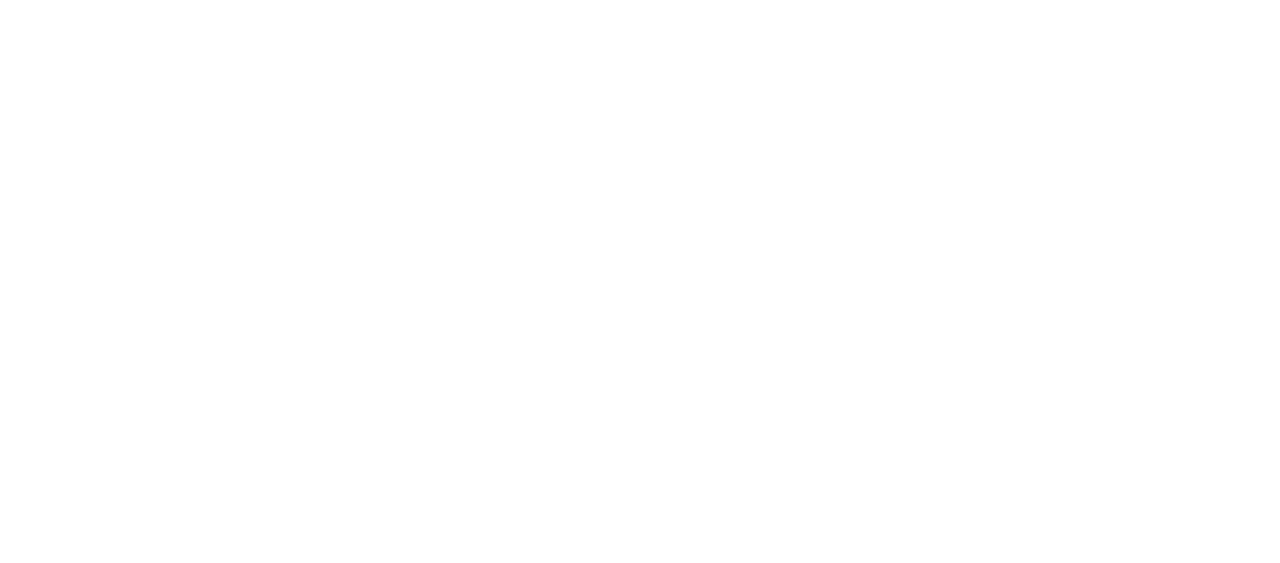
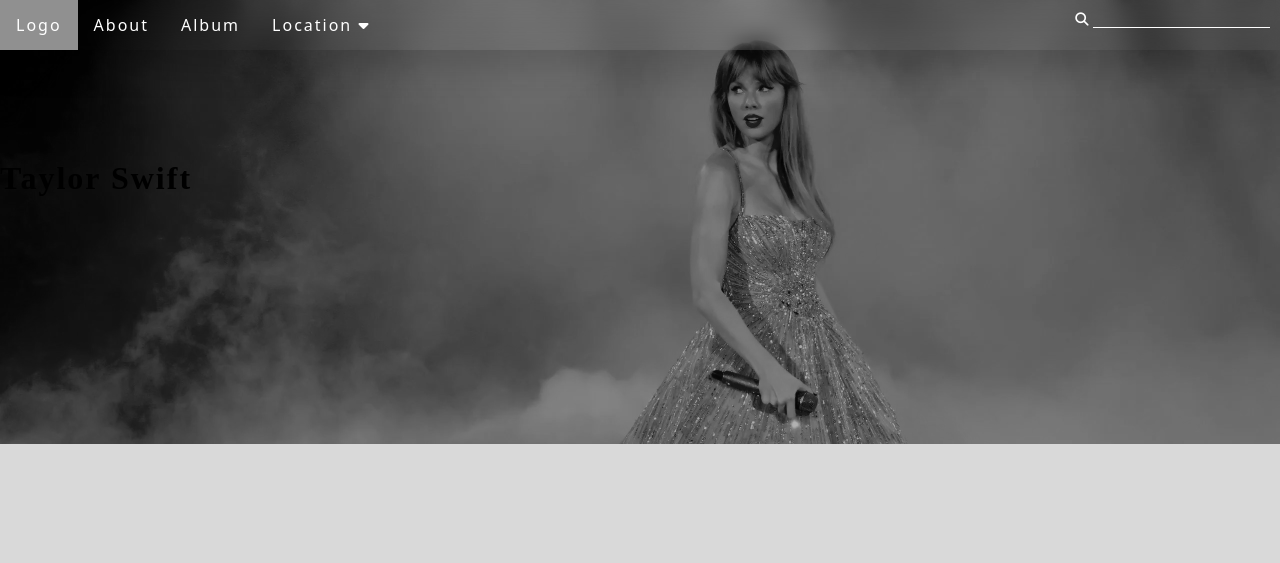
Before and after one commit to Love2Bit/TugasAkhirPRweb, a plain HTML site: page Taylor.html in a window 1280 px wide. Drawn offline with Linux system fonts and the light colour scheme.

Commit message:
Taylor's page & bg color index

```diff
--- a/Taylor.html
+++ b/Taylor.html
@@ -3,9 +3,36 @@
 <head>
     <meta charset="UTF-8">
     <meta name="viewport" content="width=device-width, initial-scale=1.0">
-    <title>Document</title>
+    <title>Taylor Swift</title>
+    <link rel="stylesheet" href="assets/style/taystyle.css">
 </head>
 <body>
-
+    <header>
+        <div class="main-image">
+            <img src="assets/img/taylorpage.jpg" alt="Taylor Swift">
+            <div>
+                <h1 class="Artist-name">Taylor Swift</h1>
+            </div>
+        </div>
+        <div class="navbar">
+            <a href="#Logo">Logo</a>
+            <a href="#New">About</a>
+            <a href="#Artist">Album</a>
+            <div class="dropdown">
+                <button class="dropbtn">Location <i class="fa-solid fa-caret-down"></i></button>
+                <div class="dropdown-content">
+                    <a href="#Jakarta">Jakarta</a>
+                    <a href="#Bandung">Bandung</a>
+                    <a href="#Semarang">Semarang</a>
+                    <a href="#Surabaya">Surabaya</a>
+                </div>
+            </div>
+            <form class="search-form">
+                <button href="search-icon"><i class="fa-solid fa-magnifying-glass"></i></button>
+                <input type="search" name="search-bar" id="search-bar">
+            </form>
+        </div>
+    </header>
+    <link rel="stylesheet" href="https://cdnjs.cloudflare.com/ajax/libs/font-awesome/6.5.1/css/all.min.css" integrity="sha512-DTOQO9RWCH3ppGqcWaEA1BIZOC6xxalwEsw9c2QQeAIftl+Vegovlnee1c9QX4TctnWMn13TZye+giMm8e2LwA==" crossorigin="anonymous" referrerpolicy="no-referrer" />
 </body>
 </html>
--- a/assets/style/style.css
+++ b/assets/style/style.css
@@ -5,7 +5,7 @@
 }
 
 body{
-  background-color: white;
+  background-color: rgb(205, 205, 205);
 }
 
 header {
--- /dev/null
+++ b/assets/style/taystyle.css
@@ -0,0 +1,116 @@
+*, *::before, *::after{
+    margin: 0;
+    padding: 0;
+    box-sizing: border-box;
+}
+
+html{
+    background-color: #d9d9d9;
+}
+
+header {
+    height: 70vh;
+    background-size: cover;
+    background-position: center center;
+    background-repeat: no-repeat;
+}
+
+.navbar {
+    /* overflow: hidden; */
+    font-family: Arial;
+    position: fixed;
+    top: 0;
+    backdrop-filter: blur(10px);
+    box-shadow: 0 20px 30px rgba(0, 0, 0, 0.15);
+    width: 100%;
+}
+
+.navbar a {
+    float: left;
+    font-size: 16px;
+    color: rgb(255, 255, 255);
+    text-align: center;
+    padding: 14px 16px;
+    text-decoration: none;
+    font-family: system-ui, -apple-system, BlinkMacSystemFont, 'Segoe UI', Roboto, Oxygen, Ubuntu, Cantarell, 'Open Sans', 'Helvetica Neue', sans-serif;
+    letter-spacing: 2px;
+}
+
+.dropdown {
+    float: left;
+    overflow: hidden;
+}
+
+.dropdown .dropbtn {
+    font-size: 16px;
+    border: none;
+    outline: none;
+    /* color: white; */
+    color: rgb(255, 255, 255);
+    padding: 14px 16px;
+    background-color: inherit;
+    font-family: inherit;
+    margin: 0;
+    font-family: system-ui, -apple-system, BlinkMacSystemFont, 'Segoe UI', Roboto, Oxygen, Ubuntu, Cantarell, 'Open Sans', 'Helvetica Neue', sans-serif;
+    letter-spacing: 2px;
+}
+
+.navbar a:hover, .dropdown:hover .dropbtn {
+    background-color: rgb(144, 144, 144);
+}
+
+.dropdown-content {
+    display: none;
+    position: absolute;
+    background-color: #ffffff;
+    min-width: 160px;
+    box-shadow: 0px 8px 16px 0px rgba(0,0,0,0.2);
+    z-index: 1;
+}
+
+.dropdown-content a {
+    float: none;
+    color: black;
+    padding: 12px 16px;
+    text-decoration: none;
+    display: block;
+    text-align: left;
+}
+
+.dropdown-content a:hover {
+    background-color: #ffffff;
+}
+
+.dropdown:hover .dropdown-content {
+    display: block;
+}
+
+.search-form {
+    float: right;
+    margin: 10px;
+}
+
+.search-form button{
+    color: white;
+    border:0;
+    background:none;
+}
+
+#search-bar {
+    border: 0;
+    outline: 0;
+    background: transparent;
+    border-bottom: 1px solid rgb(255, 255, 255);
+}
+
+.main-image img{
+    width: 100%;
+    height: 100%;
+    filter: brightness(0.7) grayscale(1);
+}
+
+.Artist-name{
+    position: absolute;
+    top:20%;
+    letter-spacing: 2px;
+}
```
Also changed, not shown: assets/img/taylorpage.jpg (added).
